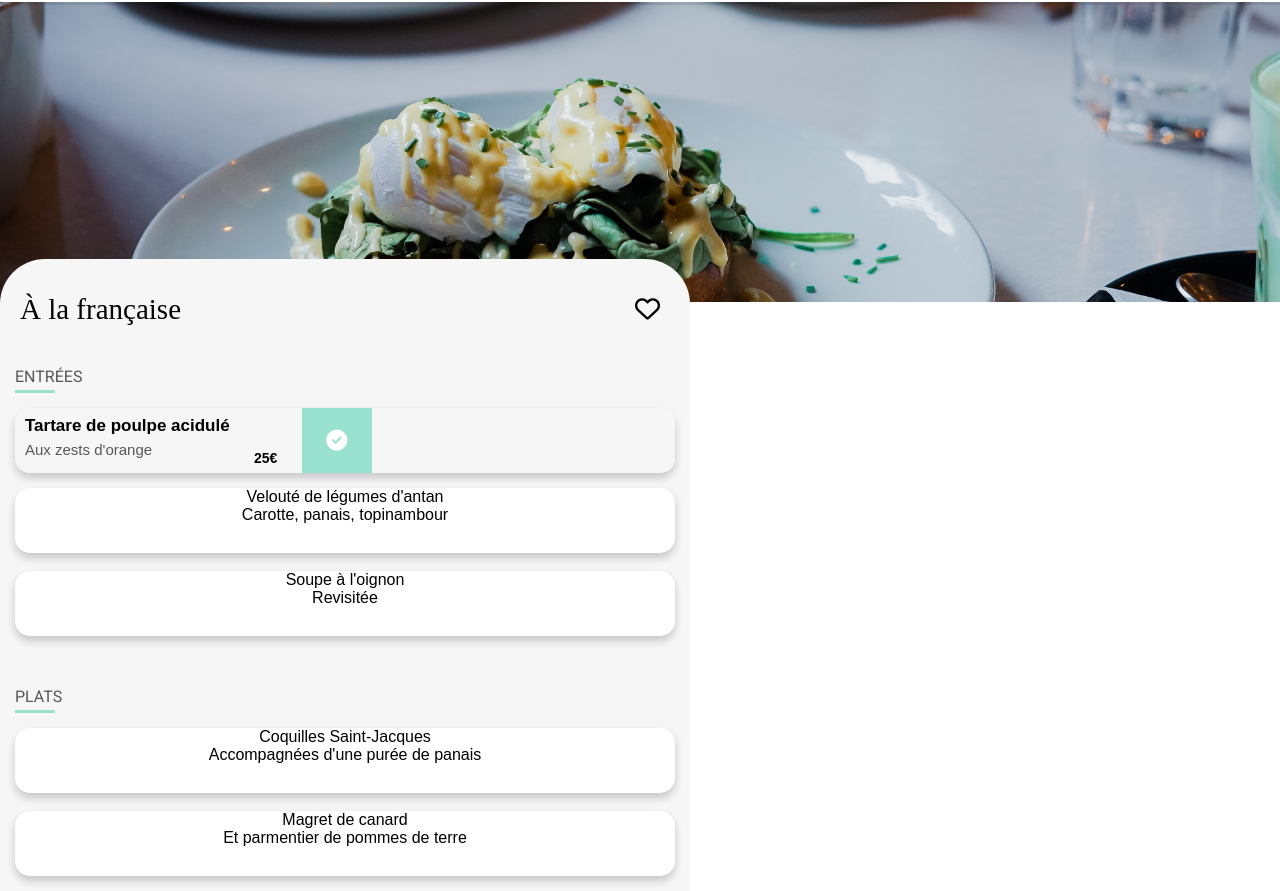
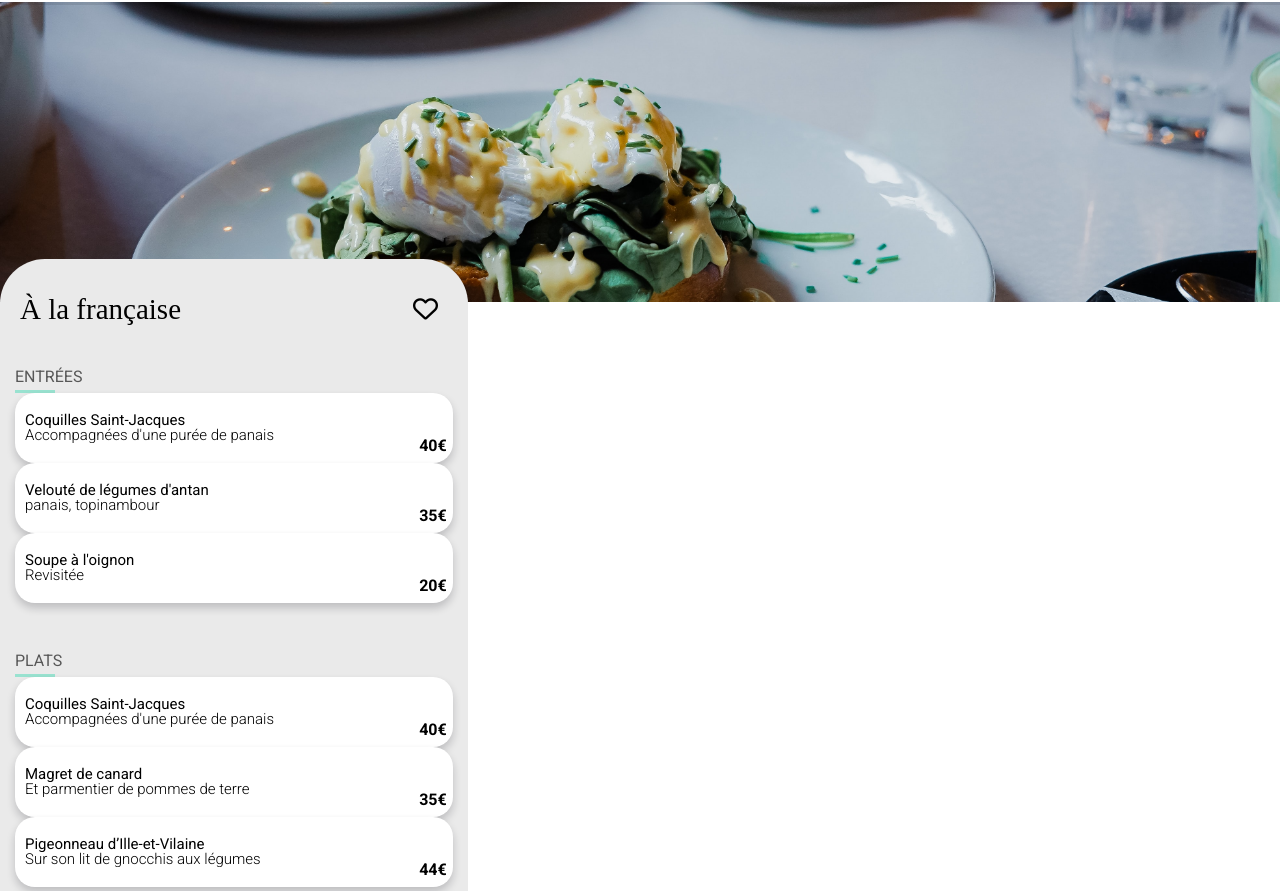
Before and after one commit to stevanparisian/StevanDinet_3_28072021, a plain HTML site: page menu-1.html in a window 1280 px wide. Shown: the part 61-952 px from the top of the page. Drawn offline with Linux system fonts and the light colour scheme; a web font is replaced by a local one.

Commit message:
coding the animations menu slide

```diff
--- a/menu-1.html
+++ b/menu-1.html
@@ -41,34 +41,50 @@
                         <h5 class="menu__dish">ENTRÉES</h5>
                         <div class="menu__line"></div>
 
-                    <button class="menu__btn">
-                        <div class="menu__container">
-                            <div class="menu__descrition">
-                                <p class="menu__name">Tartare de poulpe acidulé</p>
-                                <p class="menu__detail">Aux zests d'orange</p>
+                        <a class="menu menu__delay delay__0" href="#">
+                            <div class="menu__name">
+                              <h3>Coquilles Saint-Jacques</h3>
+                              <p>Accompagnées d'une purée de panais</p>
                             </div>
-                                <p class="menu__price">25€</p>
-                            <div class="menu__animation">
+                            <div class="menu__price">
+                              <p>40€</p>
+                            </div>
+                            <div class="menu__checkbox">
+                              <div class="menu__check">
                                 <i class="fas fa-check-circle"></i>
                               </div>
                             </div>
-                    </button>
+                          </a>
 
-                    <button class="menu__btn">
-                        <p class="menu__name">Velouté de légumes d'antan</p>
-                            <div class="position">
-                                <p class="menu__detail">Carotte, panais, topinambour</p>
-                                <p class="menu__price">35€</p>
+                          <a class="menu menu__delay delay__1" href="#">
+                            <div class="menu__name">
+                                <h3>Velouté de légumes d'antan</h3>
+                                 <p>panais, topinambour</p>
                                 </div>
-                    </button>
+                                <div class="menu__price">
+                                  <p>35€</p>
+                                </div>
+                                <div class="menu__checkbox">
+                                  <div class="menu__check">
+                                    <i class="fas fa-check-circle"></i>
+                                  </div>
+                                </div>
+                              </a>
 
-                    <button class="menu__btn">
-                        <p class="menu__name">Soupe à l'oignon</p>
-                            <div class="position">
-                                <p class="menu__detail">Revisitée</p>
-                                <p class="menu__price">20€</p>
+                              <a class="menu menu__delay delay__2" href="#">
+                                <div class="menu__name">
+                                    <h3>Soupe à l'oignon</h3>
+                                    <p>Revisitée</p>
                                 </div>
-                    </button>
+                                <div class="menu__price">
+                                  <p>20€</p>
+                                </div>
+                                <div class="menu__checkbox">
+                                  <div class="menu__check">
+                                    <i class="fas fa-check-circle"></i>
+                                  </div>
+                                </div>
+                              </a>
 
                 </div>
 
@@ -77,30 +93,50 @@
                     <h5 class="menu__dish">PLATS</h5>
                     <div class="menu__line"></div>
 
-                    <button class="menu__btn">
-                        <p class="menu__name">Coquilles Saint-Jacques</p>
-                            <div class="position">
-                                <p class="menu__detail">Accompagnées d'une purée de panais</p>
-                                <p class="menu__price">40€</p>
+                    <a class="menu menu__delay delay__3" href="#">
+                        <div class="menu__name">
+                            <h3>Coquilles Saint-Jacques</h3>
+                            <p>Accompagnées d'une purée de panais</p>
                         </div>
-                    </button>
+                        <div class="menu__price">
+                          <p>40€</p>
+                        </div>
+                        <div class="menu__checkbox">
+                          <div class="menu__check">
+                            <i class="fas fa-check-circle"></i>
+                          </div>
+                        </div>
+                      </a>
 
-                    <button class="menu__btn">
-                        <p class="menu__name">Magret de canard</p>
-                            <div class="position">
-                                <p class="menu__detail">Et parmentier de pommes de terre</p>
-                                <p class="menu__price">35€</p>
+                      <a class="menu menu__delay delay__4" href="#">
+                        <div class="menu__name">
+                            <h3>Magret de canard</h3>
+                            <p>Et parmentier de pommes de terre</p>
                         </div>
-                    </button>
+                        <div class="menu__price">
+                          <p>35€</p>
+                        </div>
+                        <div class="menu__checkbox">
+                          <div class="menu__check">
+                            <i class="fas fa-check-circle"></i>
+                          </div>
+                        </div>
+                      </a>
 
-                    <button class="menu__btn">
-                        <p class="menu__name">Pigeonneau d’Ille-et-Vilaine</p>
-                            <div class="position">
-                                <p class="menu__detail">Sur son lit de gnocchis aux légumes</p>
-                                <p class="menu__price">44€</p>
+                      <a class="menu menu__delay delay__5" href="#">
+                        <div class="menu__name">
+                            <h3>Pigeonneau d’Ille-et-Vilaine</h3>
+                            <p>Sur son lit de gnocchis aux légumes</p>
                         </div>
-                    </button>
-
+                        <div class="menu__price">
+                          <p>44€</p>
+                        </div>
+                        <div class="menu__checkbox">
+                          <div class="menu__check">
+                            <i class="fas fa-check-circle"></i>
+                          </div>
+                        </div>
+                      </a>
                 </div>
 
                 <div class="menu__details">
@@ -108,7 +144,7 @@
                     <h5  class="menu__dish">DESSERTS</h5>
                     <div class="menu__line"></div>
 
-                    <button class="menu__btn">
+                    <button class="menu__btn delay__6">
                         <p class="menu__name">Pétales de violettes glacés</p>
                             <div class="position">
                                 <p class="menu__detail">Et purée de noisettes</p>
@@ -116,7 +152,7 @@
                             </div>
                     </button>
 
-                    <button class="menu__btn">
+                    <button class="menu__btn delay__7">
                         <p class="menu__name">Fondant au chocolat</p>
                             <div class="position">
                                 <p class="menu__detail">Revisité</p>
@@ -124,7 +160,7 @@
                             </div>
                     </button>
 
-                    <button class="menu__btn">
+                    <button class="menu__btn delay__8">
                         <p class="menu__name">Millefeuille croustillant</p>
                             <div class="position">
                                 <p class="menu__detail">Myrtilles et pâte d’amande</p>
--- a/scss/main.scss
+++ b/scss/main.scss
@@ -168,19 +168,7 @@ main {
         }
 
     }
-    .functioning__btn--active {
-        cursor: pointer;
-        display: flex;
-        font-weight: bold;
-        align-items: center;
-        height: 75px;
-        width: 330px;
-        background-color: $grey-color;
-        border-radius: 25px;
-        box-shadow: $box-shadow__btn;
-        border: none;
-        background-color: #e7d9f7;
-    }
+
 
     .functioning__number {
         background-color: $primary-color;
@@ -365,7 +353,7 @@ main {
 .menu__box {
     position: absolute;
     top: 320px;
-    background-color: $grey-color;
+    background-color: #EAEAEA;
     height: auto;
     width: auto;
     max-width: 690px;
@@ -434,103 +422,114 @@ main {
 
 }
 
-.menu__btn {
+.menu__name {
+    flex-grow: 1; /*facteur expension*/
+    width: 5em;
+    padding: 10px;
 
+
+    p,
+    h3 {
+        font-family: roboto;
+        font-size: 15px;
+        text-align: left;
       overflow: hidden;
-    background-size: 100% 100%;
-    height: 65px;
-    width: 100%;
-    min-width: 210px;
-    border-radius: 15px;
-    border: none;
-    background-color: #FFF;
-    font-size: 14px;
-    box-shadow: $box-shadow__btn;
-    margin-top: 15px;
+      text-overflow: ellipsis; /* affiche ellipse pour représenter texte rogner */
+      white-space: nowrap; /*passage a la ligne automatique supprimé*/
+    }
+  }
+  .menu__price {
+    width: 2.5em;
+    padding-top: 35px;
+    font-weight: bold;
+  }
+  .menu__checkbox {
+    display: flex;
+    width: 0;
+    height: 100%;
+    transition: all 1s;
+    background-color: $tertiary-color;
 
-    animation: apparition 0.9s ease-out;
-
+    .menu__check {
+      margin: auto;
+      border-radius: 50%;
+      .fa-check-circle {
+        color: white;
+        font-size: 1.3em;
       }
 
-@keyframes apparition {
-    0% {
-        opacity: 0;
-        transform: translateY(15px);
+      transition: transform 0.7s;
+      transform: rotate(360deg);
     }
-
-    50% {
-        opacity: 0.5;
-        transform: translateY(4px);
   }
-
-    100% {
-        opacity: 1;
-        transform: translateY(0px);
+  .menu:hover > .menu__checkbox {
+    width: 5em; /* définit la taille de l'apparition box */
+    .check {
+      transform: rotate(0deg);
     }
   }
 
-    .menu__container {
+  /*apparition des menu */
+  .menu {
+    display: flex;
+
+    height: 70px;
+    border-radius: 20px;
+
+    overflow: hidden; /*cache  ce qui dépasse */
     cursor: pointer;
-        height: 65px;
-        width: 120%;
-        display: flex;
-        flex-direction: row;
-        justify-content: flex-start;
-        align-items: center;
-        overflow: hidden;
-        background-color: #F6F6F6;
+    background-color: #fff;
+    box-shadow: rgb(17 17 26 / 20%) 0px 5px 9px;
+
+    &__delay {
+      animation: delayapparition 0.6s;
+      animation-timing-function: ease-in-out; /*déroulement animation*/
+      animation-fill-mode: both;
+    }
   }
 
-
-    .menu__descrition {
-        height: 100%;
-        display: flex;
-        flex-direction: column;
-        justify-content: center;
-        align-items: flex-start;
-        padding-left: 10px;
-
-        .menu__name {
-            text-align: left;
-            font-weight: 700;
-            font-size: 17px;
+  @keyframes delayapparition {
+    0% {
+      opacity: 0;
+      transform: translate(100%, 0);
     }
-        .menu__detail {
-            font-weight:400;
-            font-size: 15px;
-            color: #575757;
-            line-height: 1.9;
-
+    100% {
+      opacity: 1;
+      transform: translate(0, 0);
+    }
   }
 
+  .delay__0 {
+    animation-delay: 0s;
+  }
+  .delay__1 {
+    animation-delay: 0.4s;
+  }
+  .delay__2 {
+    animation-delay: 0.8s;
+  }
+  .delay__3 {
+    animation-delay: 1.2s;
+  }
+  .delay__4 {
+    animation-delay: 1.6s;
+  }
+  .delay__5 {
+    animation-delay: 2s;
+  }
+  .delay__6 {
+    animation-delay: 2.4s;
+  }
+  .delay__7 {
+    animation-delay: 2.6s;
+  }
+  .delay__8 {
+    animation-delay: 2.8s;
+  }
+  .delay__9 {
+    animation-delay: 3.2s;
   }
 
-    .menu__price {
-        font-weight: 700;
-        height: 70px;
-        width: 72px;
-        min-width: 70px;
-        display: flex;
-        flex-direction: column;
-        justify-content: flex-end;
-        align-items: center;
-        padding-bottom: 10px;
-        font-size: 1em;
-
-    }
-
-    .menu__animation {
-        background-color: #99e2d0;
-        height: 70px;
-        width: 70px;
-        font-weight: bold;
-        font-size: 1.5em;
-        color: #FFF;
-        display: flex;
-        flex-direction: row;
-        justify-content: center;
-        align-items: center;
-    }
 
 
 
```
Also changed, not shown: index.html (+2 -2 lines), scss/base/_loader.scss (+38 -10 lines), dist/css/main.css, 1 other file. Lines whose indentation alone changed are shown as unchanged.
